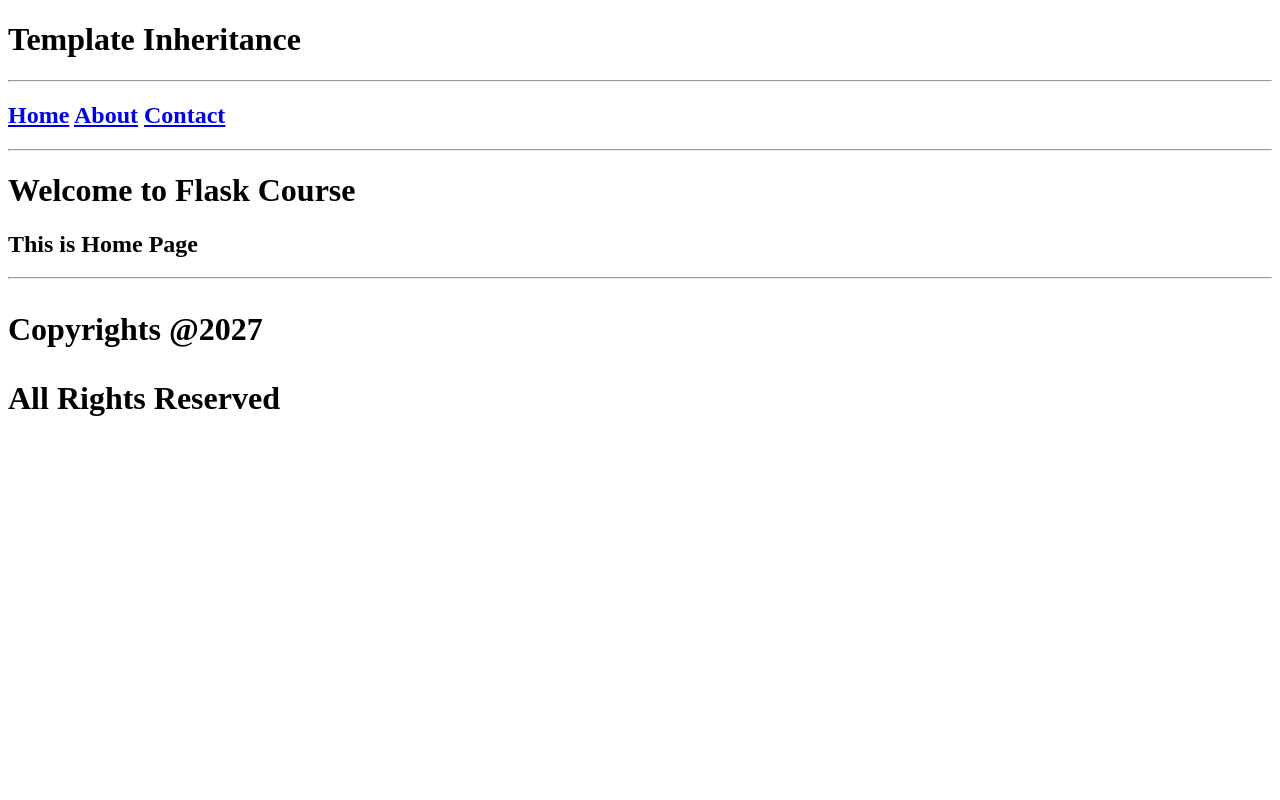
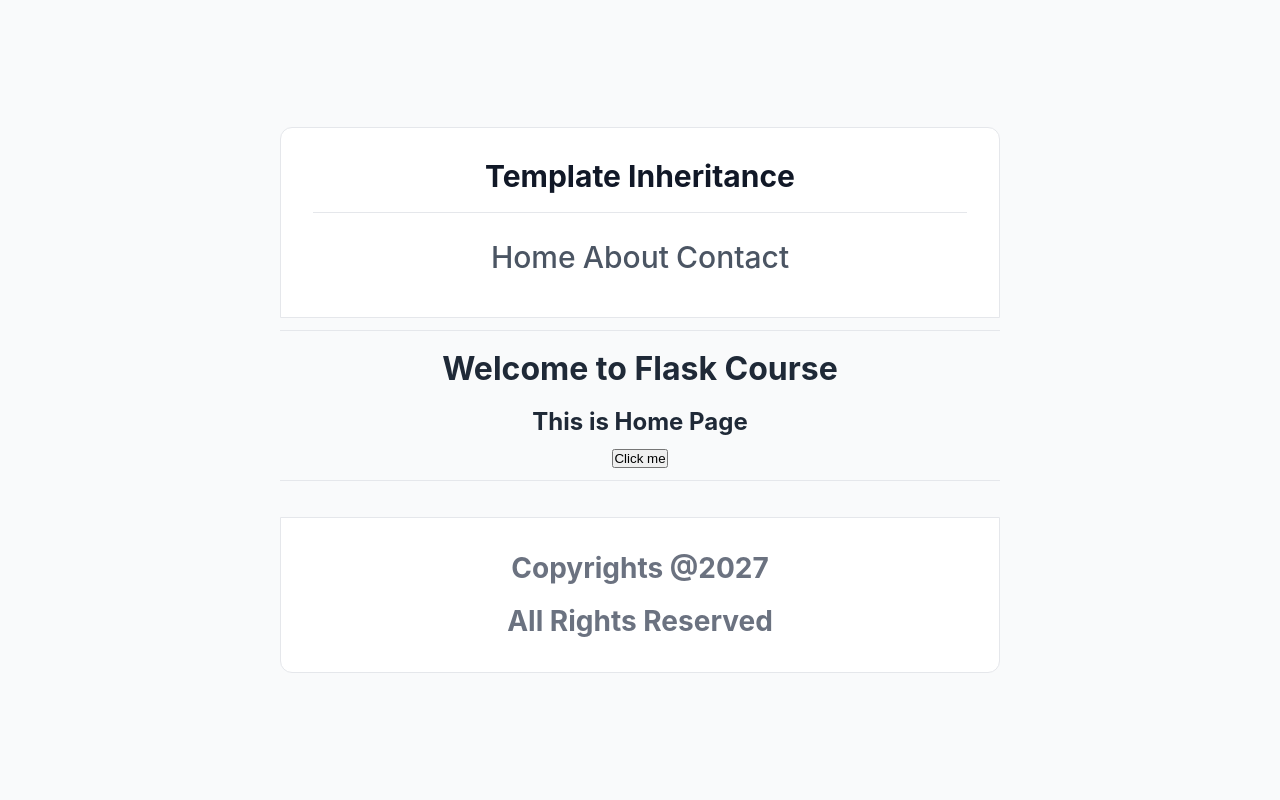
Before and after one commit to Bharath-Amgoth/Frameworks, a Flask app: page / in a window 1280 px wide. Run offline with Flask 3, Linux system fonts and the light colour scheme.

Commit message:
static fies

```diff
--- a/Templates/base.html
+++ b/Templates/base.html
@@ -3,6 +3,7 @@
 
 <head>
     <title>Flask Practice</title>
+    <link rel="stylesheet" href="{{url_for('static',filename='css/style.css')}}">
 </head>
 
 <body>
@@ -15,6 +16,7 @@
     {% block content %}
     {% endblock %}
     {% include "components/footer.html" %}
+    <script src="{{url_for('static',filename='js/script.js')}}"></script>
 </body>
 
 </html>
--- a/Templates/index.html
+++ b/Templates/index.html
@@ -2,4 +2,5 @@
 {% block content %}
 <h1>Welcome to Flask Course</h1>
 <h2>This is Home Page</h2>
+<button onclick="showMsg()">Click me</button>
 {% endblock %}
--- /dev/null
+++ b/static/css/style.css
@@ -0,0 +1,85 @@
+/* Reset and Base Styles */
+* {
+  margin: 0;
+  padding: 0;
+  box-sizing: border-box;
+}
+
+body {
+  font-family: -apple-system, BlinkMacSystemFont, "Segoe UI", Roboto, Helvetica, Arial, sans-serif;
+  line-height: 1.6;
+  color: #1f2937;
+  background-color: #f9fafb;
+  min-height: 100vh;
+  display: flex;
+  flex-direction: column;
+  justify-content: center;
+  align-items: center;
+  text-align: center;
+  padding: 2rem;
+}
+
+/* Header & Typography */
+header {
+  width: 100%;
+  max-width: 720px;
+  background-color: #ffffff;
+  border: 1px solid #e5e7eb;
+  border-radius: 12px 12px 0 0;
+  padding: 1.5rem 2rem;
+}
+
+header h1 {
+  font-size: 1.875rem;
+  font-weight: 700;
+  color: #111827;
+  margin-bottom: 0.75rem;
+}
+
+hr {
+  width: 100%;
+  max-width: 720px;
+  border: 0;
+  border-top: 1px solid #e5e7eb;
+  margin: 0.75rem 0;
+}
+
+/* Navbar Component (components/navbar.html) */
+nav {
+  display: flex;
+  justify-content: center;
+  gap: 1.5rem;
+  align-items: center;
+  padding-top: 0.5rem;
+}
+
+nav a {
+  text-decoration: none;
+  color: #4b5563;
+  font-weight: 500;
+  transition: color 0.2s ease;
+}
+
+nav a:hover {
+  color: #2563eb;
+}
+
+/* Main Content Area ({% block content %}) */
+main, .container, h2, h3, p {
+  max-width: 720px;
+  margin: 0.5rem auto;
+}
+
+/* Footer Component (components/footer.html) */
+footer {
+  width: 100%;
+  max-width: 720px;
+  background-color: #ffffff;
+  border: 1px solid #e5e7eb;
+  border-radius: 0 0 12px 12px;
+  text-align: center;
+  padding: 1.25rem 2rem;
+  color: #6b7280;
+  font-size: 0.875rem;
+  margin-top: 1.5rem;
+}
--- /dev/null
+++ b/static/js/script.js
@@ -0,0 +1,3 @@
+function showMsg(){
+    alert("Hello From Flask")
+}
```
Also changed, not shown: 3 other files.
